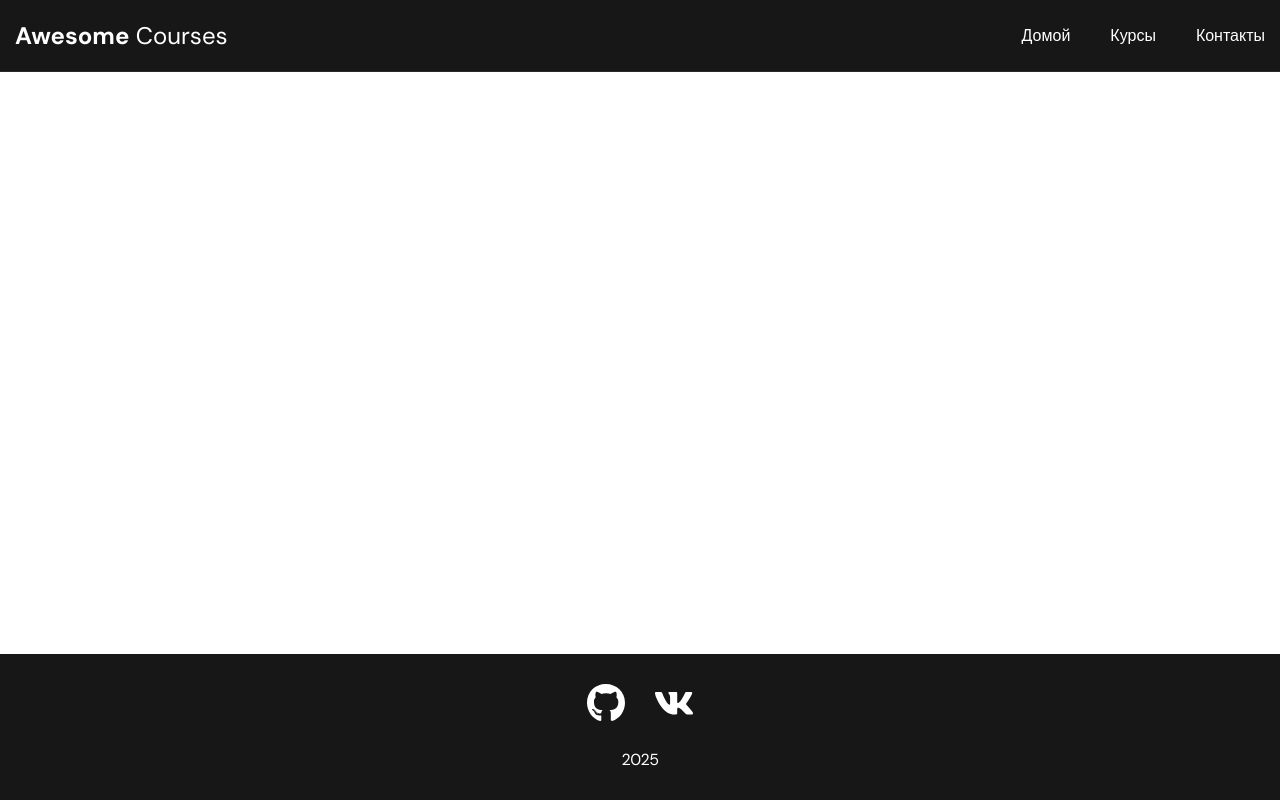
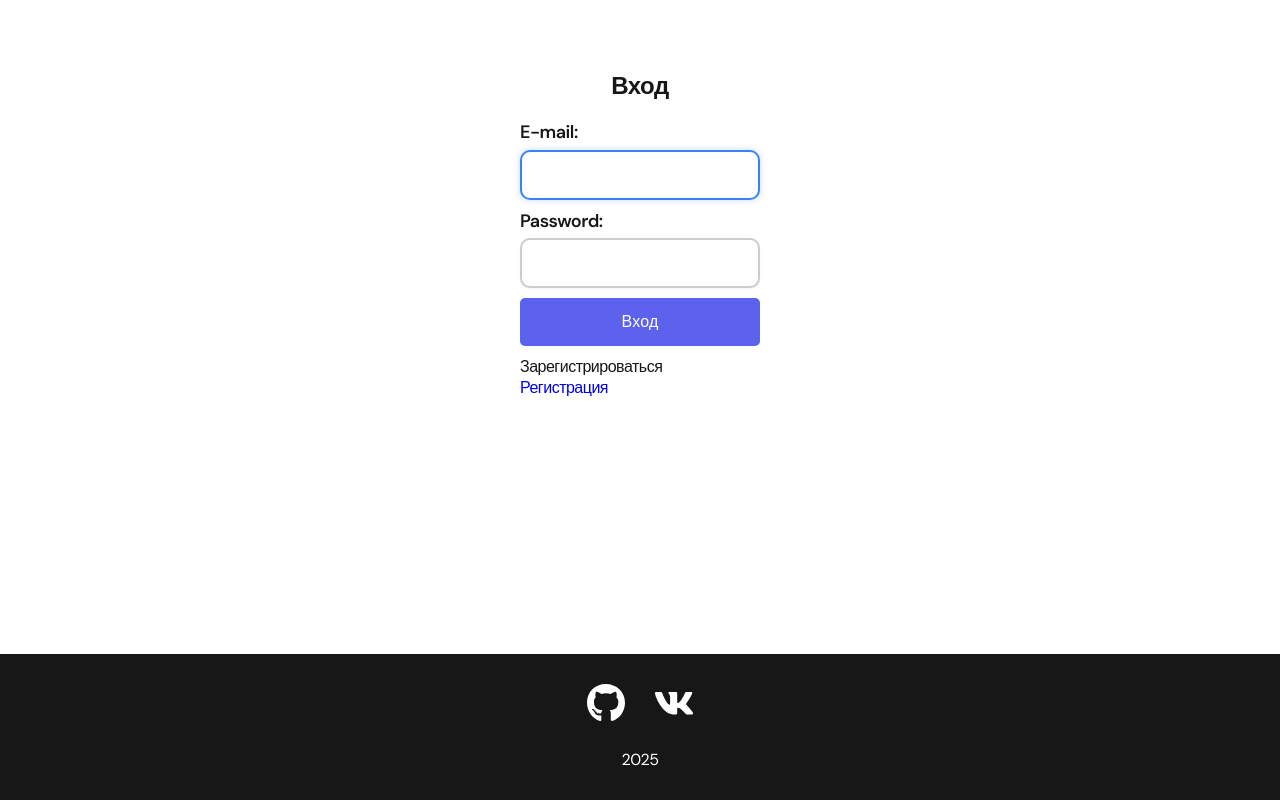
Before and after one commit to Rogozhinskii/course-app, a React (Create React App) app: page /login in a window 1280 px wide. Built offline with nearby package versions, Linux system fonts and the light colour scheme.

Commit message:
Добавил компонент логин

```diff
--- a/src/App.tsx
+++ b/src/App.tsx
@@ -11,20 +11,24 @@ import {CreateCourse} from "./components/createCource/CreateCourse";
 import {LoadingOverlay} from "./components/loadingOverlay/LoadingOverlay";
 import {Toaster} from "react-hot-toast";
 import {Register} from "./components/register/Register";
+import {Login} from "./components/login/Login";
 
 function App() {
     return (
         <div className="App">
             <Router>
-                <Navbar/>
+
                 <Routes>
+                    {/*публичные */}
+                    <Route path="/" element={<Home/>}/>
+                    <Route path="/register" element={<Register/>}/>
+                    <Route path="/login" element={<Login/>}/>
 
-                    <Route path="/" element={<Home/>}/>
+                    {/*авторизованные*/}
                     <Route path="/courses" element={<Courses />}/>
-                    <Route path="/course/:id" element={<CourseInfo />}/>
-                    <Route path="/course/create" element={<CreateCourse/>}/>
+                    <Route path="/courses/:id" element={<CourseInfo />}/>
+                    <Route path="/courses/create" element={<CreateCourse/>}/>
                     <Route path="/contacts" element={<Contacts/>}/>
-                    <Route path="/register" element={<Register/>}/>
                 </Routes>
                 <LoadingOverlay/>
                 <Footer/>
--- /dev/null
+++ b/src/components/login/Login.tsx
@@ -0,0 +1,117 @@
+import React, {useEffect, useRef, useState} from "react";
+import {NavLink} from "react-router-dom";
+import {useAuth} from "../../context/useAuth";
+import {coursesAPI, parseAxiosError} from "../../state/api";
+import axios from "axios";
+
+export const Login = () => {
+
+    const {setAuth} = useAuth();
+
+    const emailRef = useRef<HTMLInputElement>(null);
+    const errRef = useRef<HTMLParagraphElement>(null);
+
+    const [email, setEmail] = useState<string>("");
+    const [pwd, setPwd] = useState<string>("")
+
+
+    const [errMsg, setErrMsg] = useState<string>();
+    const [success, setSuccess] = useState<boolean>();
+
+    useEffect(() => {
+        emailRef?.current?.focus();
+    }, [])
+
+    useEffect(() => {
+        setErrMsg("")
+    }, [email, pwd]);
+
+    const handleSubmit = async (e: React.FormEvent<HTMLFormElement>) => {
+        e.preventDefault();
+        try {
+            const response = await coursesAPI.login({
+                email: email,
+                password: pwd,
+            })
+
+            debugger
+            setAuth({
+                email: email,
+                accessToken: response?.accessToken,
+                roles: response?.roles
+            })
+            setSuccess(true);
+            setPwd("")
+            setSuccess(true)
+        }catch(err) {
+            if (axios.isAxiosError(err)) {
+                setErrMsg(parseAxiosError(err))
+            } else {
+                setErrMsg('Неправильные email или пароль')
+            }
+            errRef?.current?.focus();
+        }
+
+
+    }
+
+    return (
+        <>
+            {success ? (
+                <main className="section">
+                    <div className="registration-container">
+                        <h1 className="registration-title">Success!</h1>
+                        <p>
+                            <NavLink to="/">Домой</NavLink>
+                        </p>
+
+                    </div>
+                </main>
+            ) : (
+                <main className="section">
+                    <div className="registration-container">
+                        {errMsg && (
+                            <p ref={errRef} className="error-message registration-error">
+                                {errMsg}
+                            </p>
+                        )}
+                        <h1 className="registration-title">Вход</h1>
+                        <form className="registration-form"
+                              onSubmit={handleSubmit}>
+                            <label htmlFor="email">
+                                E-mail:
+                            </label>
+                            <input type="text"
+                                   id="email"
+                                   ref={emailRef}
+                                   autoComplete="off"
+                                   onChange={(e) => setEmail(e.target.value)}
+                                   value={email}
+                                   required
+                                   className="input-field"/>
+
+                            <label htmlFor="password">
+                                Password:
+                            </label>
+                            <input type="password"
+                                   id="password"
+                                   autoComplete="off"
+                                   onChange={(e) => setPwd(e.target.value)}
+                                   value={pwd}
+                                   required
+                                   className="input-field"/>
+                            <button type="submit" className="btn">Вход</button>
+                        </form>
+                        <p>
+                            Зарегистрироваться<br/>
+                            <span className="line">
+                            <NavLink to="/register">Регистрация</NavLink>
+                        </span>
+                        </p>
+                    </div>
+
+                </main>
+            )}
+        </>
+    )
+}
--- a/src/components/register/Register.tsx
+++ b/src/components/register/Register.tsx
@@ -65,19 +65,16 @@ export const Register = () => {
                 email: email,
                 password: pwd,
             })
-            console.log(response)
-            console.log(JSON.stringify(response))
             setSuccess(true);
             setEmail('');
             setPwd('');
             setMatchPwd('');
         } catch (err) {
             if (axios.isAxiosError(err)) {
-                setErrMsg(err?.response?.data.message)
+                setErrMsg(parseAxiosError(err))
             } else {
                 setErrMsg('Ошибка регистрации')
             }
-
             errRef?.current?.focus();
         }
     }
@@ -171,7 +168,7 @@ export const Register = () => {
                             </p>
 
                             <button type="submit" className="btn"
-                                    disabled={!validEmail || !validPwd || !validMatch}>Вход
+                                    disabled={!validEmail || !validPwd || !validMatch}>Регистрация
                             </button>
                         </form>
                         <p>
--- /dev/null
+++ b/src/context/AuthProvider.tsx
@@ -0,0 +1,28 @@
+import React, {createContext, useState} from "react";
+import {IAuthUser} from "../interfaces/IAuthUser";
+
+
+const AuthContext = createContext<IAuthContextType | undefined>(undefined);
+
+interface IAuthProviderProps {
+    children: React.ReactNode;
+}
+
+
+
+interface IAuthContextType {
+    auth: IAuthUser | null;
+    setAuth: React.Dispatch<React.SetStateAction<IAuthUser | null>>;
+}
+
+export const AuthProvider = ({children}: IAuthProviderProps) => {
+    const [auth, setAuth] = useState<IAuthUser | null>(null)
+
+    return (
+        <AuthContext.Provider value={{auth, setAuth}}>
+            {children}
+        </AuthContext.Provider>
+    )
+}
+
+export default AuthContext;
--- /dev/null
+++ b/src/context/useAuth.ts
@@ -0,0 +1,11 @@
+import {useContext} from "react";
+import AuthContext from "./AuthProvider";
+
+
+export const useAuth = () => {
+    const context = useContext(AuthContext);
+    if (!context) {
+        throw new Error("AuthProvider не определен");
+    }
+    return context;
+};
--- a/src/index.tsx
+++ b/src/index.tsx
@@ -3,12 +3,15 @@ import ReactDOM from 'react-dom/client';
 import App from './App';
 import {Provider} from "react-redux";
 import {store} from "./state/store";
+import {AuthProvider} from "./context/AuthProvider";
 
 const root = ReactDOM.createRoot(
-  document.getElementById('root') as HTMLElement
+    document.getElementById('root') as HTMLElement
 );
 root.render(
     <Provider store={store}>
-        <App />
+        <AuthProvider>
+            <App/>
+        </AuthProvider>
     </Provider>
 );
--- /dev/null
+++ b/src/interfaces/IAuthUser.ts
@@ -0,0 +1,5 @@
+export interface IAuthUser {
+    email: string;
+    roles: string[];
+    accessToken: string;
+}
--- a/src/state/api.ts
+++ b/src/state/api.ts
@@ -10,6 +10,7 @@ import {ICreateCustomTestDto} from "../dto/customTest/CreateCustomTestDto";
 import {createSlice} from "@reduxjs/toolkit";
 import {IFilterDto} from "../interfaces/IFilterDto";
 import {IRegisterUserDto} from "../dto/IRegisterUserDto";
+import {IAuthUser} from "../interfaces/IAuthUser";
 
 
 export enum ResponseStatus {
@@ -83,8 +84,13 @@ export const coursesAPI = {
     },
 
     /* register, login */
-    registerUser(user: IRegisterUserDto) {
-        return instanse.post<IRegisterUserDto>("/auth/registration", user)
+    registerUser(user: IRegisterUserDto) : Promise<string> {
+        return instanse.post<string>("/auth/registration", user)
+            .then(res => res.data);
+    },
+
+    login(user: IRegisterUserDto):Promise<IAuthUser> {
+        return instanse.post<IAuthUser>("/auth/login", user)
             .then(res => res.data);
     }
 }
@@ -101,6 +107,9 @@ export function parseAxiosError(err: unknown): string {
             if (typeof data.message === "string") {
                 return data.message;
             }
+            if(Array.isArray(data)) {
+                return data.join(", ");
+            }
             if (Array.isArray(data.message)) {
                 return data.message.join(", ");
             }
```
Also changed, not shown: src/components/layout/Layout.tsx (added, +15 -0 lines), src/components/requireAuth/RequireAuth.tsx (added, +14 -0 lines).
